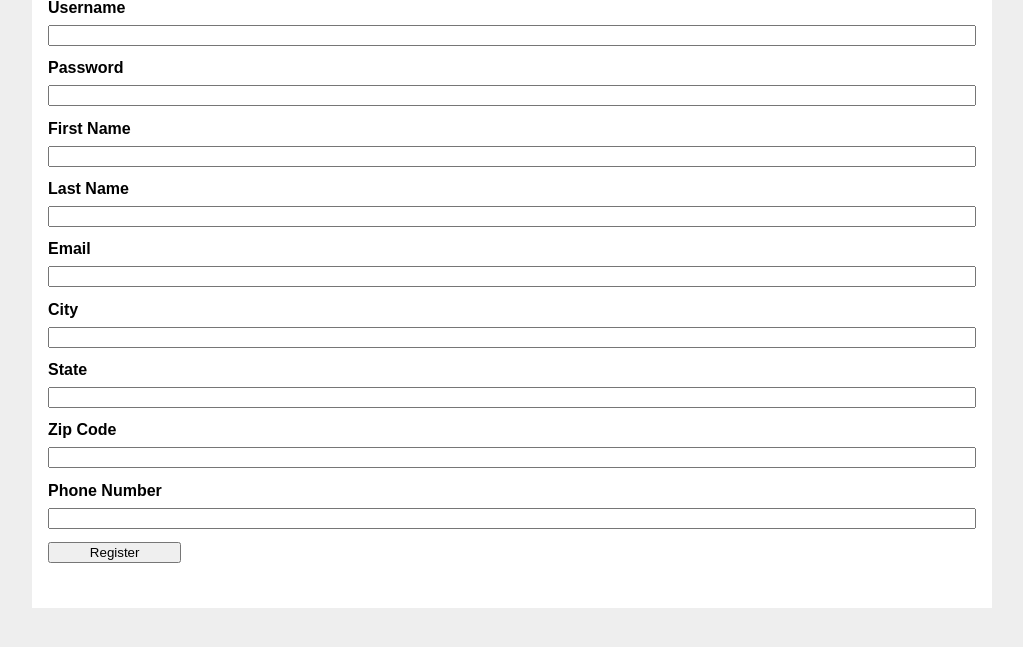
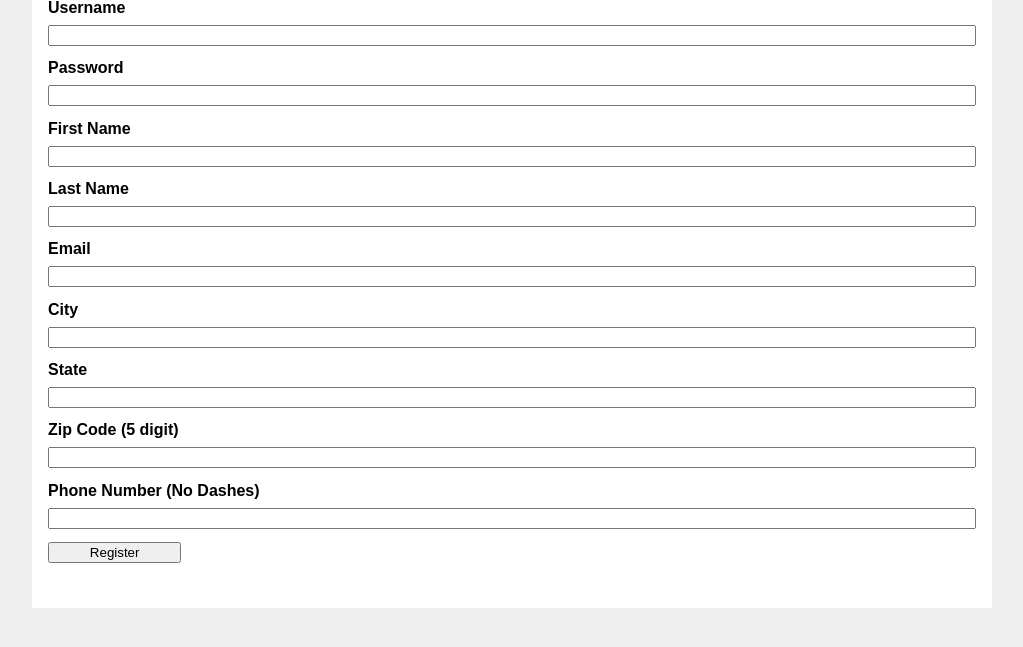
Before and after one commit to GeorgeDiNicola/w4111-proj1, a Flask app: page /auth/register in a window 1280 px wide. Shown: the part 115-762 px from the top of the page, without its empty margins (128-1151 px from the left). Run offline with Flask 2, Linux system fonts and the light colour scheme; parts of the project's set-up code (start-up, migrations or seed data) failed here and were passed over.

Commit message:
added error handling to the registration page

```diff
--- a/auth.py
+++ b/auth.py
@@ -41,8 +41,12 @@ def register():
             error = 'State is required.'
         elif not zip_code:
             error = 'Zip Code is required.'
+        elif not len(zip_code) == 5:
+            error = 'Zip Code must be 5 digits.'
         elif not phone_number:
             error = 'Phone Number is required.'
+        elif not len(phone_number) == 10:
+            error = 'Phone Number should not have dashes. 10 digit format required.'
 
 
         #cur.execute("select username from users where username = '%s'", (name,))
--- a/templates/auth/register.html
+++ b/templates/auth/register.html
@@ -20,9 +20,9 @@
     <input type="city" name="city" id="city" required>
     <label for="state">State</label>
     <input type="state" name="state" id="state" required>
-    <label for="zip">Zip Code</label>
+    <label for="zip">Zip Code (5 digit)</label>
     <input type="zip_code" name="zip_code" id="zip_code" required>
-    <label for="phone_number">Phone Number</label>
+    <label for="phone_number">Phone Number (No Dashes)</label>
     <input type="phone_number" name="phone_number" id="phonenumber" required>
     <input type="submit" value="Register">
   </form>
```
